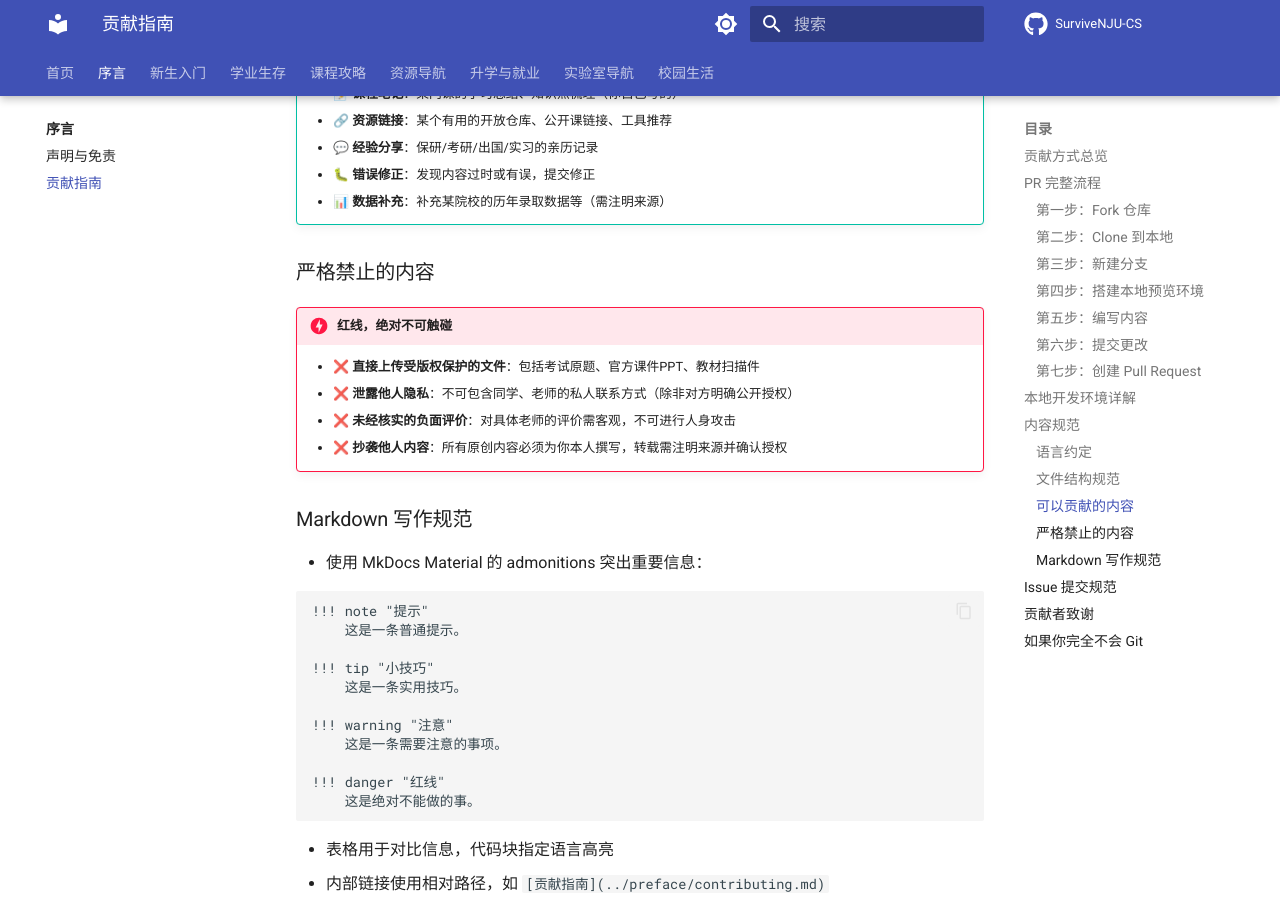
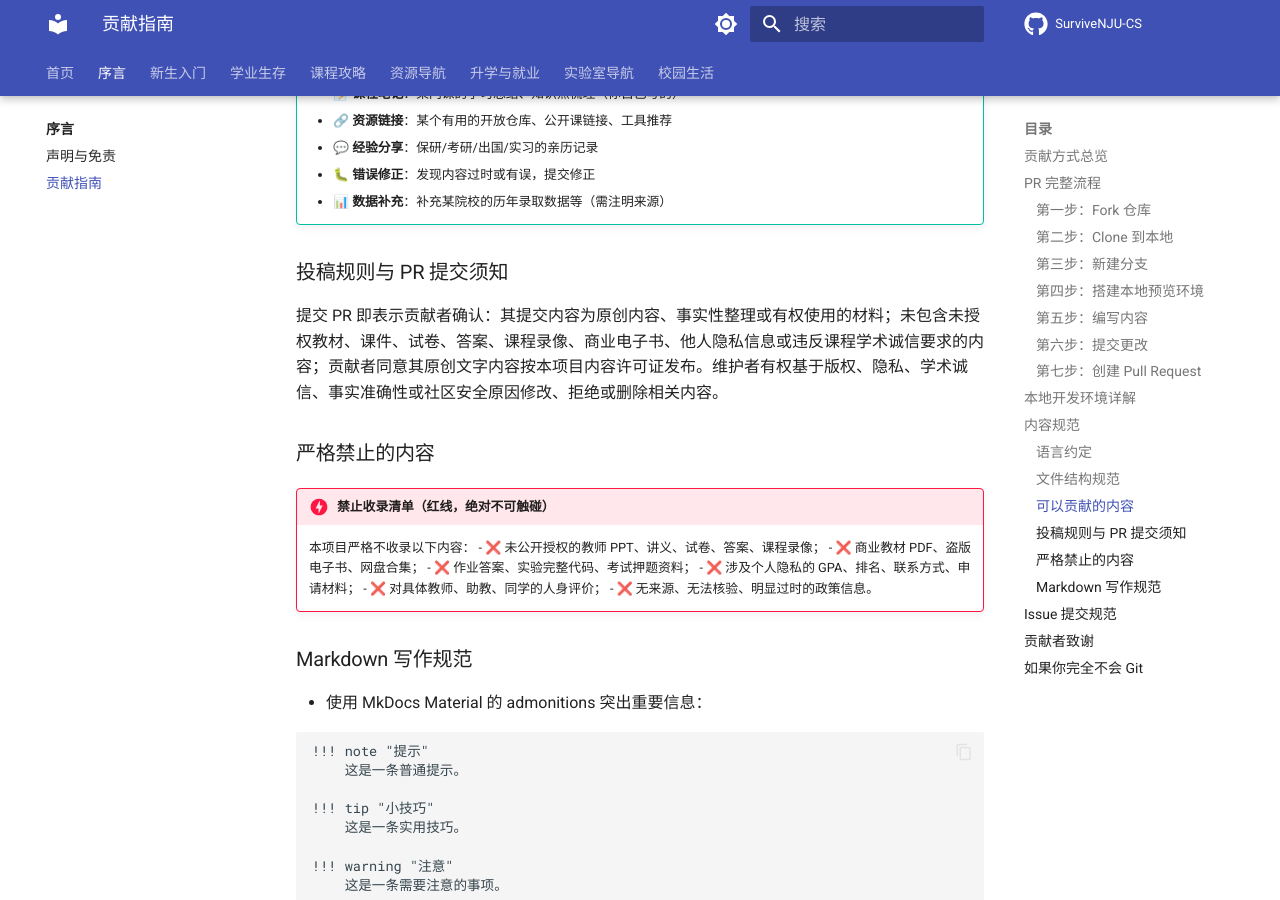
Before and after one commit to foxsplendid/SurviveNJU-CS, an MkDocs documentation site: the page built from docs/preface/contributing.md, in a window 1280 px wide and 900 px high, scrolled down 3883 px. Built offline with MkDocs 1.6.1 and Material for MkDocs 9.7.7, drawn with Linux system fonts in a browser that asks for light colours; comment, search, counter and statistics services are not loaded.

Commit message:
Update site title to be non-official and refine contributing rules

```diff
--- a/docs/preface/contributing.md
+++ b/docs/preface/contributing.md
@@ -162,13 +162,20 @@ docs/
     - 🐛 **错误修正**：发现内容过时或有误，提交修正
     - 📊 **数据补充**：补充某院校的历年录取数据等（需注明来源）
 
+### 投稿规则与 PR 提交须知
+
+提交 PR 即表示贡献者确认：其提交内容为原创内容、事实性整理或有权使用的材料；未包含未授权教材、课件、试卷、答案、课程录像、商业电子书、他人隐私信息或违反课程学术诚信要求的内容；贡献者同意其原创文字内容按本项目内容许可证发布。维护者有权基于版权、隐私、学术诚信、事实准确性或社区安全原因修改、拒绝或删除相关内容。
+
 ### 严格禁止的内容
 
-!!! danger "红线，绝对不可触碰"
-    - ❌ **直接上传受版权保护的文件**：包括考试原题、官方课件PPT、教材扫描件
-    - ❌ **泄露他人隐私**：不可包含同学、老师的私人联系方式（除非对方明确公开授权）
-    - ❌ **未经核实的负面评价**：对具体老师的评价需客观，不可进行人身攻击
-    - ❌ **抄袭他人内容**：所有原创内容必须为你本人撰写，转载需注明来源并确认授权
+!!! danger "禁止收录清单（红线，绝对不可触碰）"
+    本项目严格不收录以下内容：
+    - ❌ 未公开授权的教师 PPT、讲义、试卷、答案、课程录像；
+    - ❌ 商业教材 PDF、盗版电子书、网盘合集；
+    - ❌ 作业答案、实验完整代码、考试押题资料；
+    - ❌ 涉及个人隐私的 GPA、排名、联系方式、申请材料；
+    - ❌ 对具体教师、助教、同学的人身评价；
+    - ❌ 无来源、无法核验、明显过时的政策信息。
 
 ### Markdown 写作规范
 
--- a/mkdocs.yml
+++ b/mkdocs.yml
@@ -1,4 +1,4 @@
-site_name: SurviveNJU-CS | 南京大学泛CS学习指南
+site_name: SurviveNJU-CS | 面向南京大学泛CS同学的非官方学习资源索引
 site_url: https://foxsplendid.github.io/SurviveNJU-CS/
 site_description: 南京大学泛 CS 方向的非官方学习、生存与发展指南
 site_author: SurviveNJU-CS Contributors
```
Also changed, not shown: README.md (+1 -1 lines), docs/index.md (+1 -1 lines).
